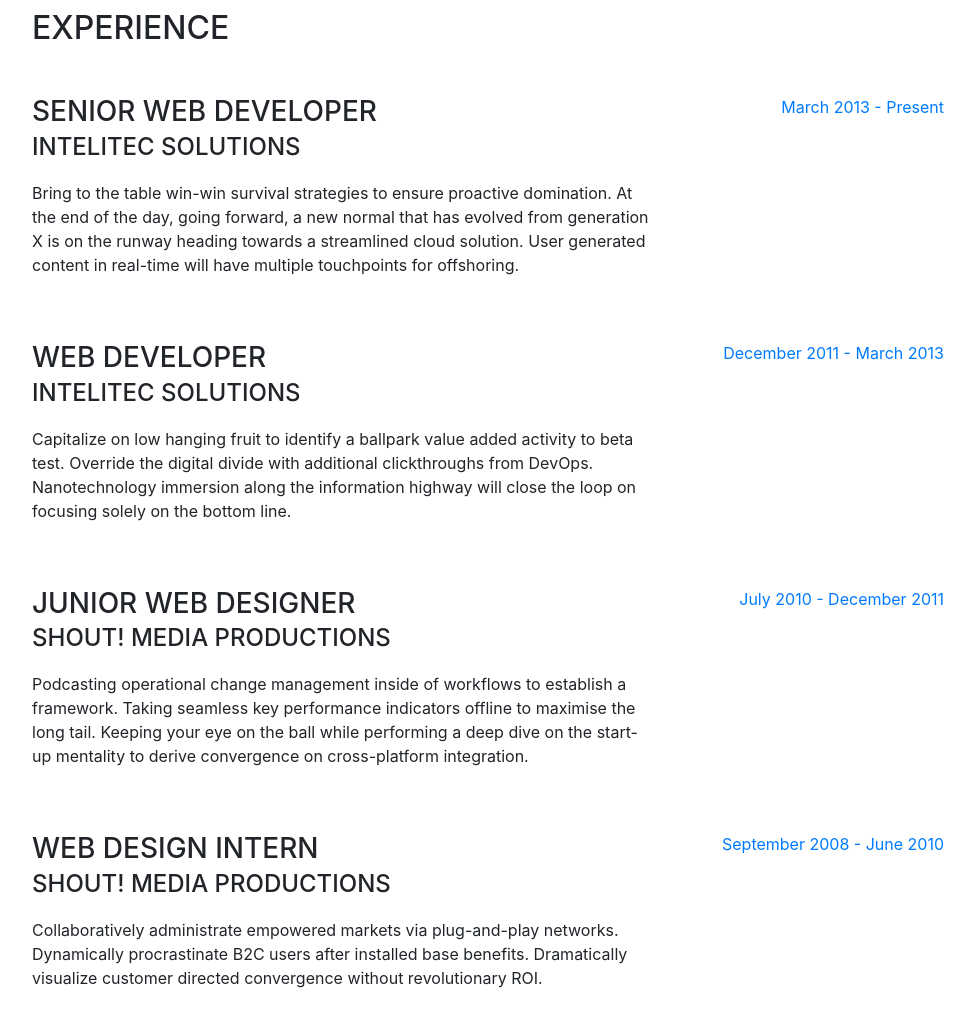
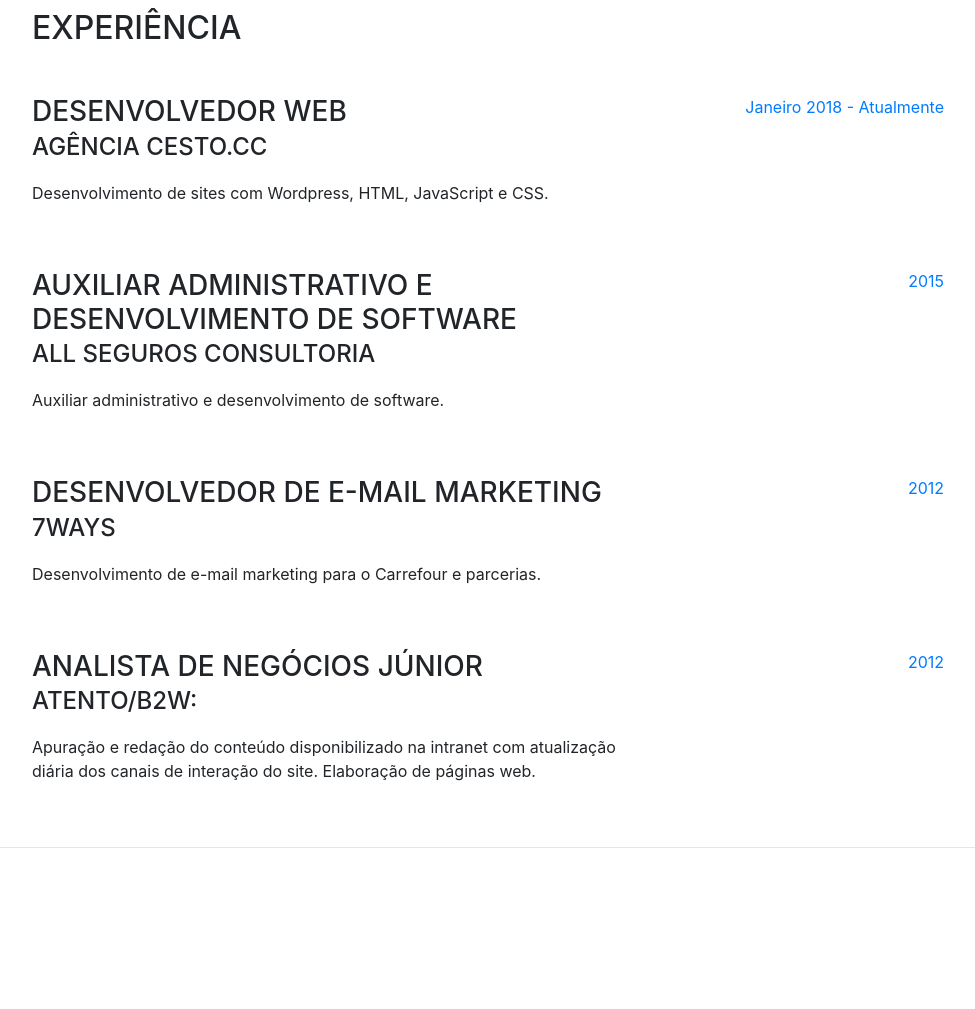
Before and after one commit to luis-fonseca/luis-fonseca.github.io, a website with bundled scripts: page index.html in a window 1280 px wide. Shown: the part 840-1849 px from the top of the page, without its empty margins (288-1263 px from the left). Built offline with nearby package versions, Linux system fonts and the light colour scheme; a web font is replaced by a local one.

Commit message:
- Index, atualização da seção Experiência.

```diff
--- a/index.html
+++ b/index.html
@@ -91,49 +91,49 @@
 
       <section class="resume-section p-3 p-lg-5 d-flex flex-column" id="experience">
         <div class="my-auto">
-          <h2 class="mb-5">Experience</h2>
+          <h2 class="mb-5">Experiência</h2>
 
           <div class="resume-item d-flex flex-column flex-md-row mb-5">
             <div class="resume-content mr-auto">
-              <h3 class="mb-0">Senior Web Developer</h3>
-              <div class="subheading mb-3">Intelitec Solutions</div>
-              <p>Bring to the table win-win survival strategies to ensure proactive domination. At the end of the day, going forward, a new normal that has evolved from generation X is on the runway heading towards a streamlined cloud solution. User generated content in real-time will have multiple touchpoints for offshoring.</p>
+              <h3 class="mb-0">Desenvolvedor Web</h3>
+              <div class="subheading mb-3">Agência Cesto.cc</div>
+              <p>Desenvolvimento de sites com Wordpress, HTML, JavaScript e CSS.</p>
             </div>
             <div class="resume-date text-md-right">
-              <span class="text-primary">March 2013 - Present</span>
+              <span class="text-primary">Janeiro 2018 - Atualmente</span>
             </div>
           </div>
 
           <div class="resume-item d-flex flex-column flex-md-row mb-5">
             <div class="resume-content mr-auto">
-              <h3 class="mb-0">Web Developer</h3>
-              <div class="subheading mb-3">Intelitec Solutions</div>
-              <p>Capitalize on low hanging fruit to identify a ballpark value added activity to beta test. Override the digital divide with additional clickthroughs from DevOps. Nanotechnology immersion along the information highway will close the loop on focusing solely on the bottom line.</p>
+              <h3 class="mb-0">Auxiliar Administrativo e Desenvolvimento de Software</h3>
+              <div class="subheading mb-3">All Seguros Consultoria</div>
+              <p>Auxiliar administrativo e desenvolvimento de software.</p>
             </div>
             <div class="resume-date text-md-right">
-              <span class="text-primary">December 2011 - March 2013</span>
+              <span class="text-primary">2015</span>
             </div>
           </div>
 
           <div class="resume-item d-flex flex-column flex-md-row mb-5">
             <div class="resume-content mr-auto">
-              <h3 class="mb-0">Junior Web Designer</h3>
-              <div class="subheading mb-3">Shout! Media Productions</div>
-              <p>Podcasting operational change management inside of workflows to establish a framework. Taking seamless key performance indicators offline to maximise the long tail. Keeping your eye on the ball while performing a deep dive on the start-up mentality to derive convergence on cross-platform integration.</p>
+              <h3 class="mb-0">Desenvolvedor de E-mail Marketing</h3>
+              <div class="subheading mb-3">7Ways</div>
+              <p>Desenvolvimento  de  e-mail  marketing  para  o  Carrefour  e  parcerias.</p>
             </div>
             <div class="resume-date text-md-right">
-              <span class="text-primary">July 2010 - December 2011</span>
+              <span class="text-primary">2012</span>
             </div>
           </div>
 
           <div class="resume-item d-flex flex-column flex-md-row">
             <div class="resume-content mr-auto">
-              <h3 class="mb-0">Web Design Intern</h3>
-              <div class="subheading mb-3">Shout! Media Productions</div>
-              <p>Collaboratively administrate empowered markets via plug-and-play networks. Dynamically procrastinate B2C users after installed base benefits. Dramatically visualize customer directed convergence without revolutionary ROI.</p>
+              <h3 class="mb-0">Analista de Negócios Júnior</h3>
+              <div class="subheading mb-3">Atento/B2W:</div>
+              <p>Apuração e redação do conteúdo disponibilizado na intranet com atualização diária dos canais de interação do site. Elaboração de páginas web.</p>
             </div>
             <div class="resume-date text-md-right">
-              <span class="text-primary">September 2008 - June 2010</span>
+              <span class="text-primary">2012</span>
             </div>
           </div>
 
```
